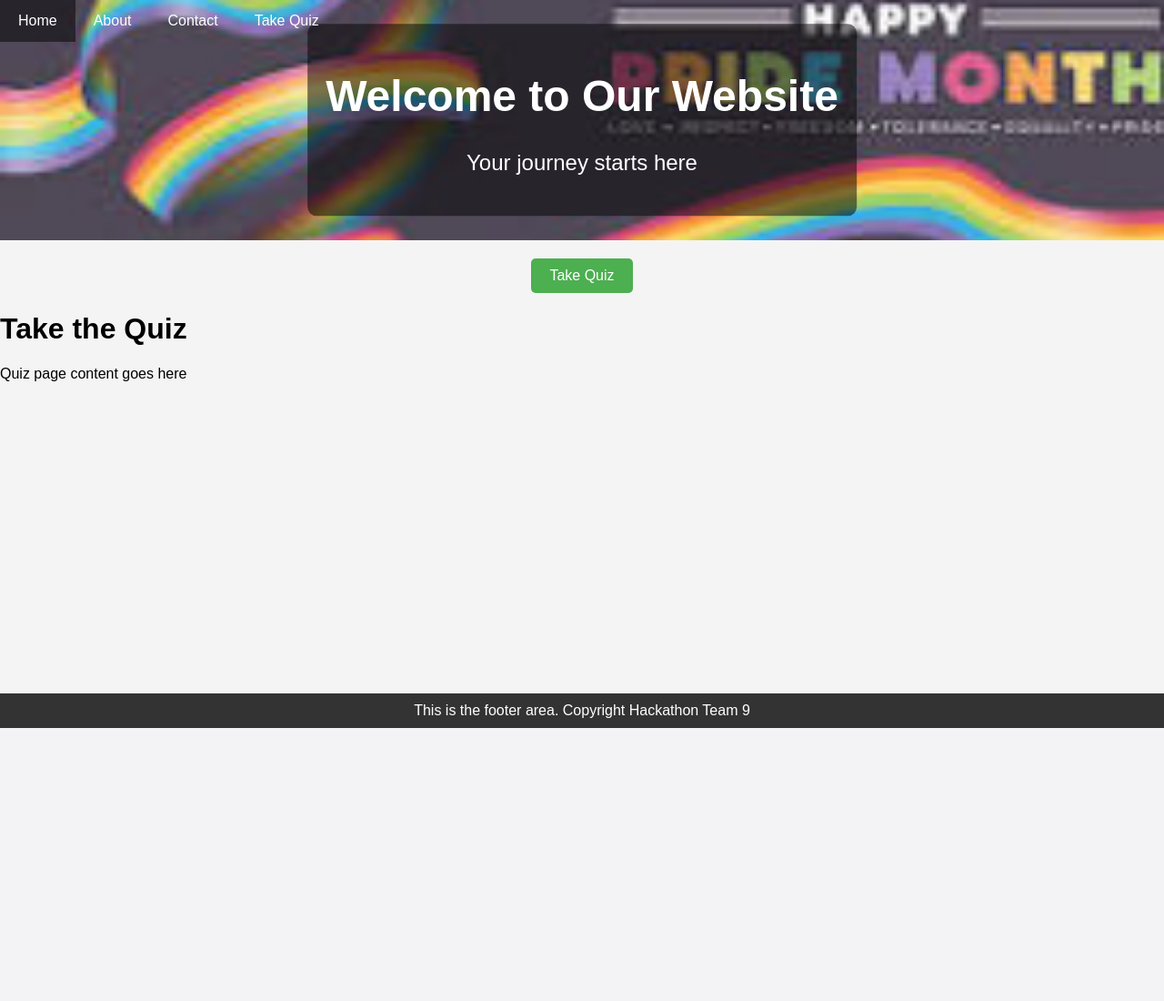
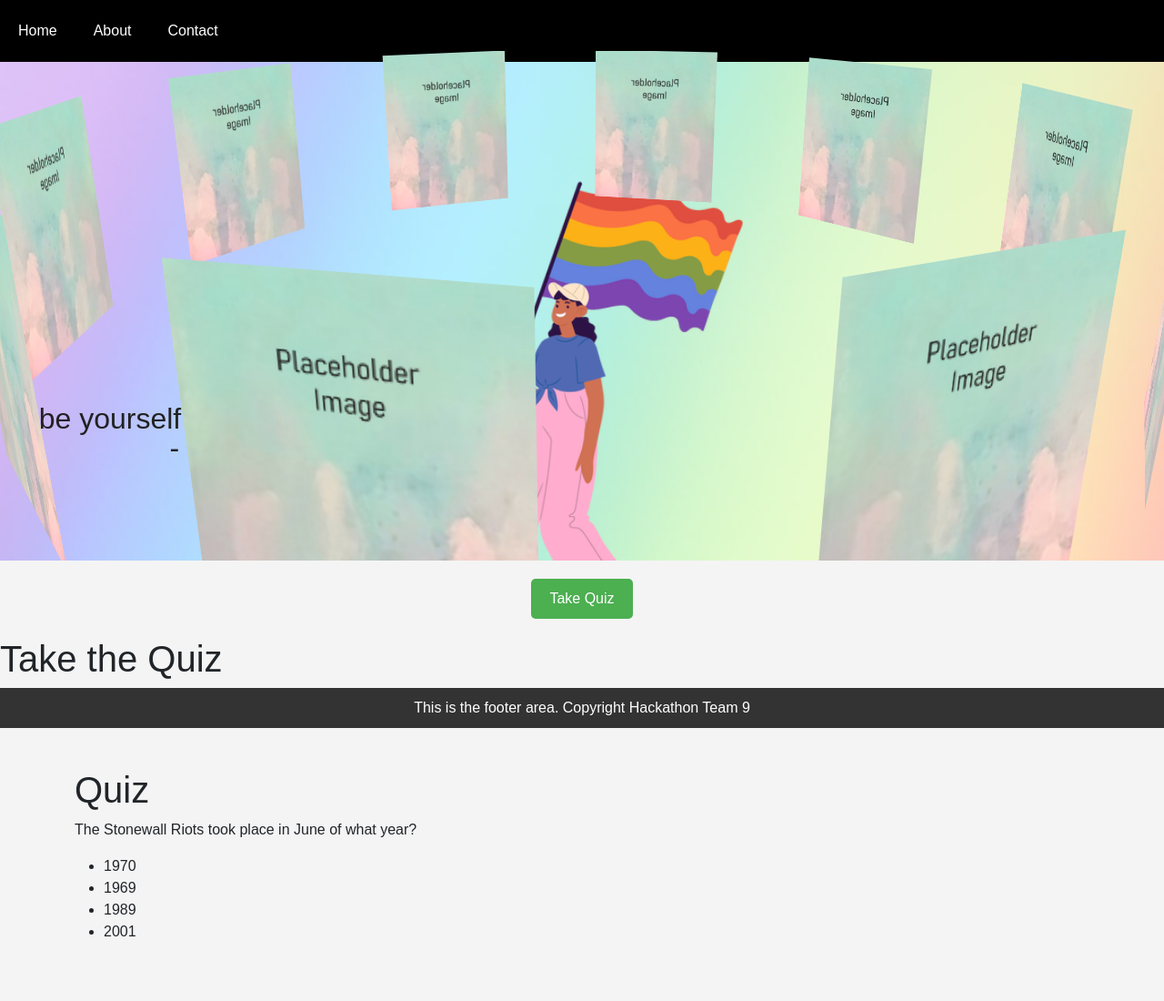
Before and after one commit to Declan444/testsite, a Flask app: page /quiz in a window 1280 px wide. Shown: the whole page at 91% size. Before the commit the page ends 800 px from the top, so only its background shows below. Run offline with Flask 3, Linux system fonts and the light colour scheme.

Commit message:
added in content from the main site

```diff
--- a/run.py
+++ b/run.py
@@ -27,7 +27,7 @@ def quiz():
 
 if __name__ == "__main__":
     app.run(
-        host=os.environ.get("IP", "0.0.0.0"),
-        port=int(os.environ.get("PORT", "5000")),
-        debug=False,
+        host=os.environ.get("IP", "127.0.0.1"),
+        port=int(os.environ.get("PORT", "5500")),
+        debug=True,
     )
--- a/static/css/style.css
+++ b/static/css/style.css
@@ -42,7 +42,7 @@ body {
 
 /* Navigation bar styles */
 .navbar {
-    background-color: transparent; /* Make the background transparent */
+    background-color: black; /* Make the background transparent */
     overflow: hidden;
     position: absolute; /* Position it absolutely to overlap the hero section */
     top: 0;
@@ -143,3 +143,136 @@ footer {
     background-color: #d9edf7; /* Background color */
     border-color: #bce8f1; /* Border color */
 }
+
+/*
+  Josh's Custom CSS Reset
+  https://www.joshwcomeau.com/css/custom-css-reset/
+*/
+*,
+*::before,
+*::after {
+  box-sizing: border-box;
+}
+* {
+  margin: 0;
+}
+body {
+  line-height: 1.5;
+  -webkit-font-smoothing: antialiased;
+}
+img,
+picture,
+video,
+canvas,
+svg {
+  display: block;
+  max-width: 100%;
+}
+input,
+button,
+textarea,
+select {
+  font: inherit;
+}
+p,
+h1,
+h2,
+h3,
+h4,
+h5,
+h6 {
+  overflow-wrap: break-word;
+}
+#root,
+#__next {
+  isolation: isolate;
+}
+
+/* 3D Carousel Styles */
+
+.carousel-3d {
+  width: 100%;
+  height: 70vh;
+  text-align: center;
+  overflow: hidden;
+  position: relative;
+  margin-top: 56px;
+  background: url('../img/pride-background.jpg') no-repeat center center/cover;
+}
+
+.carousel-3d .slider {
+  position: absolute;
+  width: 200px;
+  height: 250px;
+  top: 10%;
+  left: calc(50% - 100px);
+  transform-style: preserve-3d;
+  transform: perspective(1000px);
+  --quantity: 10;
+  animation: autoRun 40s linear infinite;
+  z-index: 2;
+}
+
+@keyframes autoRun {
+  from {
+    transform: perspective(1000px) rotateX(-16deg) rotateY(0deg);
+  }
+  to {
+    transform: perspective(1000px) rotateX(-16deg) rotateY(360deg);
+  }
+}
+
+.carousel-3d .slider .item {
+  position: absolute;
+  inset: 0 0 0 0;
+  transform: rotateY(
+      calc((var(--position) - 1) * (360 / var(--quantity)) * 1deg)
+    )
+    translateZ(550px);
+}
+
+.carousel-3d .slider .item img {
+  width: 100%;
+  height: 100%;
+  object-fit: cover;
+}
+
+.carousel-3d .content {
+  position: absolute;
+  bottom: 0;
+  left: 50%;
+  transform: translateX(-50%);
+  width: min(1400px, 100vw);
+  height: max-content;
+  padding-bottom: 100px;
+  display: flex;
+  flex-wrap: wrap;
+  justify-content: space-between;
+  align-items: center;
+  z-index: 1;
+}
+
+.carousel-3d .content h1 {
+  font-size: 2rem;
+  line-height: 2rem;
+  color: #222;
+  position: relative;
+  z-index: 3;
+}
+
+.carousel-3d .content h1 span {
+  display: block;
+}
+
+.carousel-3d .content .flag {
+  background-image: url(../img/flag.webp);
+  width: 100%;
+  height: 55vh;
+  position: absolute;
+  bottom: 0;
+  left: 0;
+  background-size: auto 130%;
+  background-repeat: no-repeat;
+  background-position: top center;
+  z-index: 1;
+}
--- /dev/null
+++ b/static/js/app.js
@@ -0,0 +1,69 @@
+/**
+ * Parse the HTML Dom elements to be manipulated and assign them to variables
+ */
+const question = document.getElementById('question');
+const answerOptions = document.getElementById('answers');
+
+/**
+ *@param {string} Url - The location of the JSON Data to fetch
+ *This function fetches the JSON data from the URL provided and initializes the quiz
+ */
+async function fetchDataAndRender(url) {
+  try {
+    const response = await fetch(url);
+    const jsonData = await response.json();
+    initQuiz(jsonData);
+  } catch (err) {
+    // If an error occurs we log it to the console
+    console.error('Failed to fetch and render data', err);
+  }
+}
+
+// Call the fetchDataAndRender function with the URL of the JSON data
+fetchDataAndRender('static/json/quiz-data.json');
+
+/**
+ * @param {Object} JSON - The returned JSON data from the fetchDataAndRender function
+ * This function initializes the quiz by setting the first question and its answers
+ */
+function initQuiz(jsonData) {
+  let currQuestion = 0;
+  let currAnswer = jsonData[currQuestion].answer;
+
+  // Add an event listener to the answer options to check if the selected answer is correct
+  answerOptions.addEventListener('click', (e) => {
+    if (e.target && e.target.matches('li')) {
+      const dataID = e.target.getAttribute('data-id');
+      checkAnswer(dataID, currAnswer);
+    }
+  });
+
+  /**
+   * @param {string} dataID - The id of the selected answer
+   * @param {string} currAnswer - The correct answer to the question
+   * This function checks if the selected answer is correct
+   */
+  function checkAnswer(dataID, currAnswer) {
+    console.log(dataID, currAnswer);
+    if (dataID === currAnswer) {
+      console.log(
+        `"You selected ${dataID}, the correct answer is ${currAnswer}"`
+      );
+    } else {
+      console.log(
+        `"You selected ${dataID}, the correct answer is ${currAnswer}"`
+      );
+    }
+  }
+
+  // Update the DOM with the current question
+  question.innerHTML = jsonData[currQuestion].prompt;
+
+  // Update the answer options with the current question's answers
+  jsonData[0].choices.forEach((answer) => {
+    let answerOption = document.createElement('li');
+    answerOption.setAttribute('data-id', answer.id);
+    answerOption.innerHTML = answer.content;
+    answerOptions.appendChild(answerOption);
+  });
+}
--- /dev/null
+++ b/static/json/quiz-data.json
@@ -0,0 +1,35 @@
+[
+    {
+      "id": "1",
+      "prompt": "The Stonewall Riots took place in June of what year?",
+      "choices": [
+        { "id": "a", "content": "1970" },
+        { "id": "b", "content": "1969" },
+        { "id": "c", "content": "1989" },
+        { "id": "d", "content": "2001" }
+      ],
+      "answer": "b"
+    },
+    {
+      "id": "2",
+      "prompt": "The United States' first Pride parade took place in what year?",
+      "choices": [
+        { "id": "a", "content": "1970" },
+        { "id": "b", "content": "1980" },
+        { "id": "c", "content": "1990" },
+        { "id": "d", "content": "2000" }
+      ],
+      "answer": "a"
+    },
+    {
+      "id": "3",
+      "prompt": "When was the first protest for gay and lesbian rights?",
+      "choices": [
+        { "id": "a", "content": "1966" },
+        { "id": "b", "content": "1962" },
+        { "id": "c", "content": "1984" },
+        { "id": "d", "content": "1965" }
+      ],
+      "answer": "d"
+    }
+  ]
--- a/templates/base.html
+++ b/templates/base.html
@@ -4,15 +4,72 @@
     <meta charset="UTF-8">
     <meta name="viewport" content="width=device-width, initial-scale=1.0">
     <link rel="stylesheet" href="{{ url_for('static', filename='css/style.css') }}">
+    <link
+      href="https://cdn.jsdelivr.net/npm/bootstrap@5.2.3/dist/css/bootstrap.min.css"
+      rel="stylesheet"
+      integrity="sha384-rbsA2VBKQhggwzxH7pPCaAqO46MgnOM80zW1RWuH61DGLwZJEdK2Kadq2F9CUG65"
+      crossorigin="anonymous"
+    />
+    <link rel="stylesheet" href="static/css/style.css" />
+    <script
+      src="https://cdn.jsdelivr.net/npm/bootstrap@5.2.3/dist/js/bootstrap.min.js"
+      integrity="sha384-cuYeSxntonz0PPNlHhBs68uyIAVpIIOZZ5JqeqvYYIcEL727kskC66kF92t6Xl2V"
+      crossorigin="anonymous"
+      defer
+    ></script>
+    <script src="static/js/app.js" defer></script>
     <title>{% block title %}Hello All{% endblock %}</title>
 </head>
 <body>
-    <header class="hero">
-        <img src="{{ url_for('static', filename='images/hero.jpg') }}" alt="Hero Image">
+
+    <!--<header class="hero">
+        <img src="{{ url_for('static', filename='img/hero.jpg') }}" alt="Hero Image">
         <div class="hero-text">
             <h1>Welcome to Our Website</h1>
             <p>Your journey starts here</p>
-        </div>
+        </div>-->
+        <section class="carousel-3d">
+            <div class="slider">
+              <div class="item" style="--position: 1">
+                <img src="static/img/Untitled-1.jpg" alt="placeholder-img" />
+              </div>
+              <div class="item" style="--position: 2">
+                <img src="static/img/Untitled-1.jpg" alt="placeholder-img" />
+              </div>
+              <div class="item" style="--position: 3">
+                <img src="static/img/Untitled-1.jpg" alt="placeholder-img" />
+              </div>
+              <div class="item" style="--position: 4">
+                <img src="static/img/Untitled-1.jpg" alt="placeholder-img" />
+              </div>
+              <div class="item" style="--position: 5">
+                <img src="static/img/Untitled-1.jpg" alt="placeholder-img" />
+              </div>
+              <div class="item" style="--position: 6">
+                <img src="static/img/Untitled-1.jpg" alt="placeholder-img" />
+              </div>
+              <div class="item" style="--position: 7">
+                <img src="static/img/Untitled-1.jpg" alt="placeholder-img" />
+              </div>
+              <div class="item" style="--position: 8">
+                <img src="static/img/Untitled-1.jpg" alt="placeholder-img" />
+              </div>
+              <div class="item" style="--position: 9">
+                <img src="static/img/Untitled-1.jpg" alt="placeholder-img" />
+              </div>
+              <div class="item" style="--position: 10">
+                <img src="static/img/Untitled-1.jpg" alt="placeholder-img" />
+              </div>
+            </div>
+            <div class="content">
+              <h1>
+                To be yourself is truly a revolutionary act<span
+                  >- Lena Waithe</span
+                >
+              </h1>
+              <div class="flag"></div>
+            </div>
+          </section>
     </header>
 
     <nav class="navbar">
@@ -20,7 +77,6 @@
             <li><a href="{{ url_for('index') }}">Home</a></li>
             <li><a href="{{ url_for('about') }}">About</a></li>
             <li><a href="{{ url_for('contact') }}">Contact</a></li>
-            <li><a href="{{ url_for('quiz') }}">Take Quiz</a></li>
         </ul>
     </nav>
 
--- a/templates/quiz.html
+++ b/templates/quiz.html
@@ -2,4 +2,17 @@
 {% block content %}
     <h1>{{ page_quiz}}</h1>
     <p>Quiz page content goes here</p>
+
+
+        <section class="p-5">
+          <div class="container">
+            <div class="row">
+              <div class="col">
+                <h1>Quiz</h1>
+                <p id="question"></p>
+                <ul id="answers"></ul>
+              </div>
+            </div>
+          </div>
+        </section>
 {% endblock %}
```
Also changed, not shown: static/img/README.me-image-hackteam.png (added), static/img/Untitled-1.jpg (added), static/img/flag.webp (added), static/img/hero.jpg (renamed from static/images/hero.jpg), static/img/pride-background.jpg (added).
